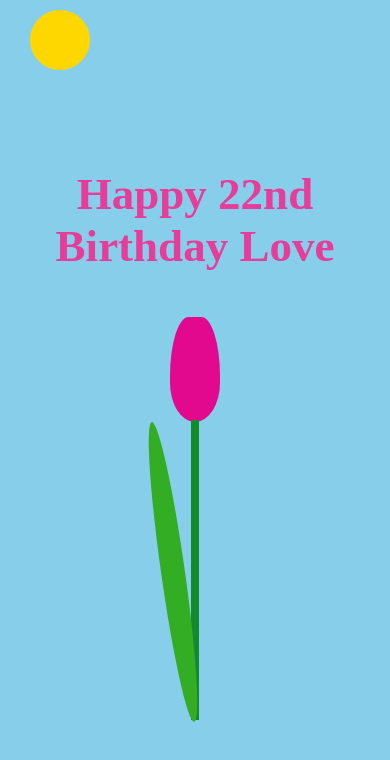
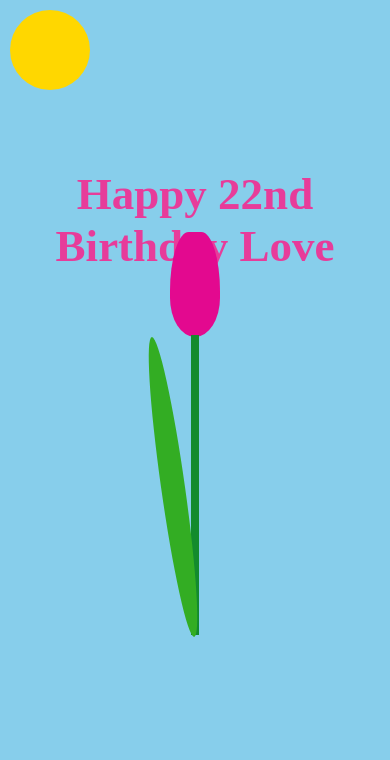
Before and after one commit to Paz-MikeLaurence3101/happybirthdaymia.github.io, a plain HTML site: page index.html in a window 390 px wide. Shown: the top 760 px of the page. Drawn offline with Linux system fonts and the light colour scheme.

Commit message:
Update style.css

```diff
--- a/style.css
+++ b/style.css
@@ -161,3 +161,19 @@ body {
       opacity: 0.7;
     }
   }
+
+@media screen and (max-width: 600px) {
+  .clouds {
+    height: 40px;
+    width: 100px;
+  }
+
+  .sun {
+    height: 80px;
+    width: 80px;
+  }
+
+  .tulip {
+    bottom: 10%;
+  }
+}
```
